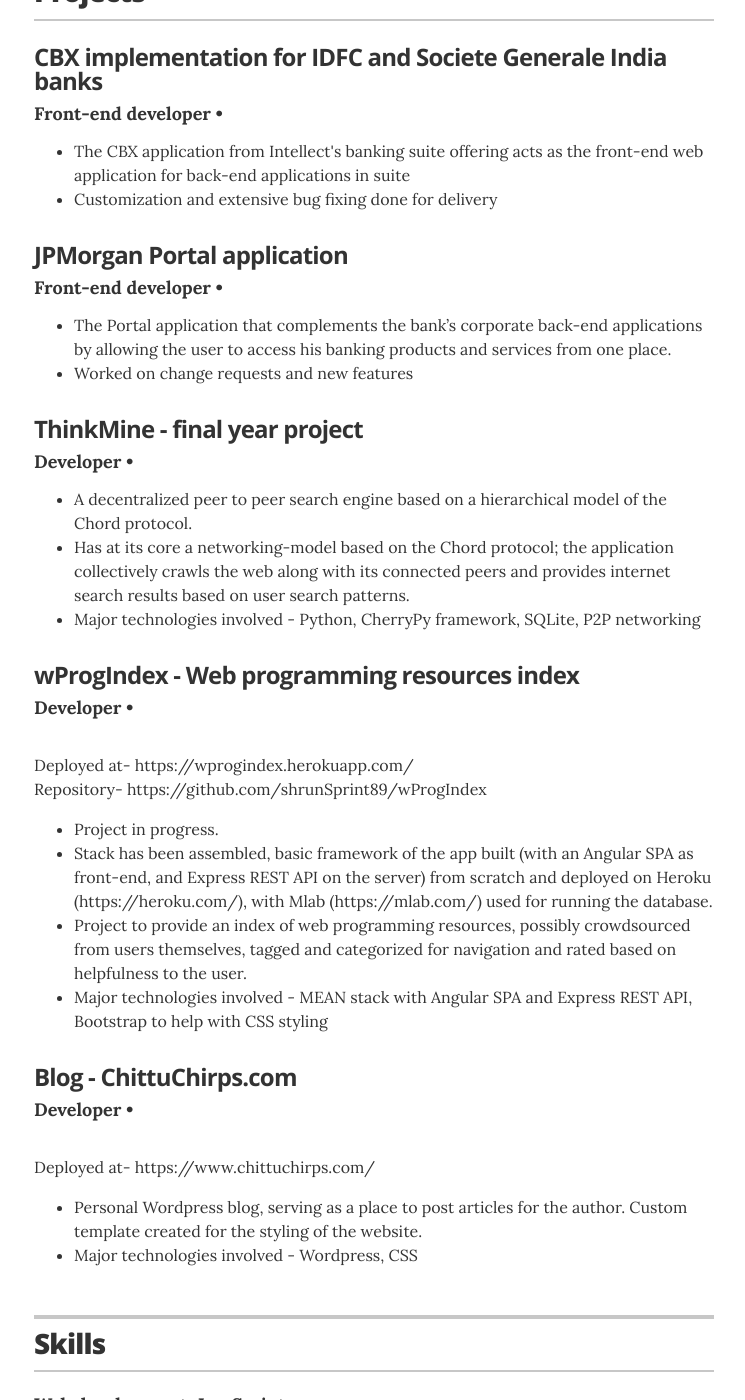
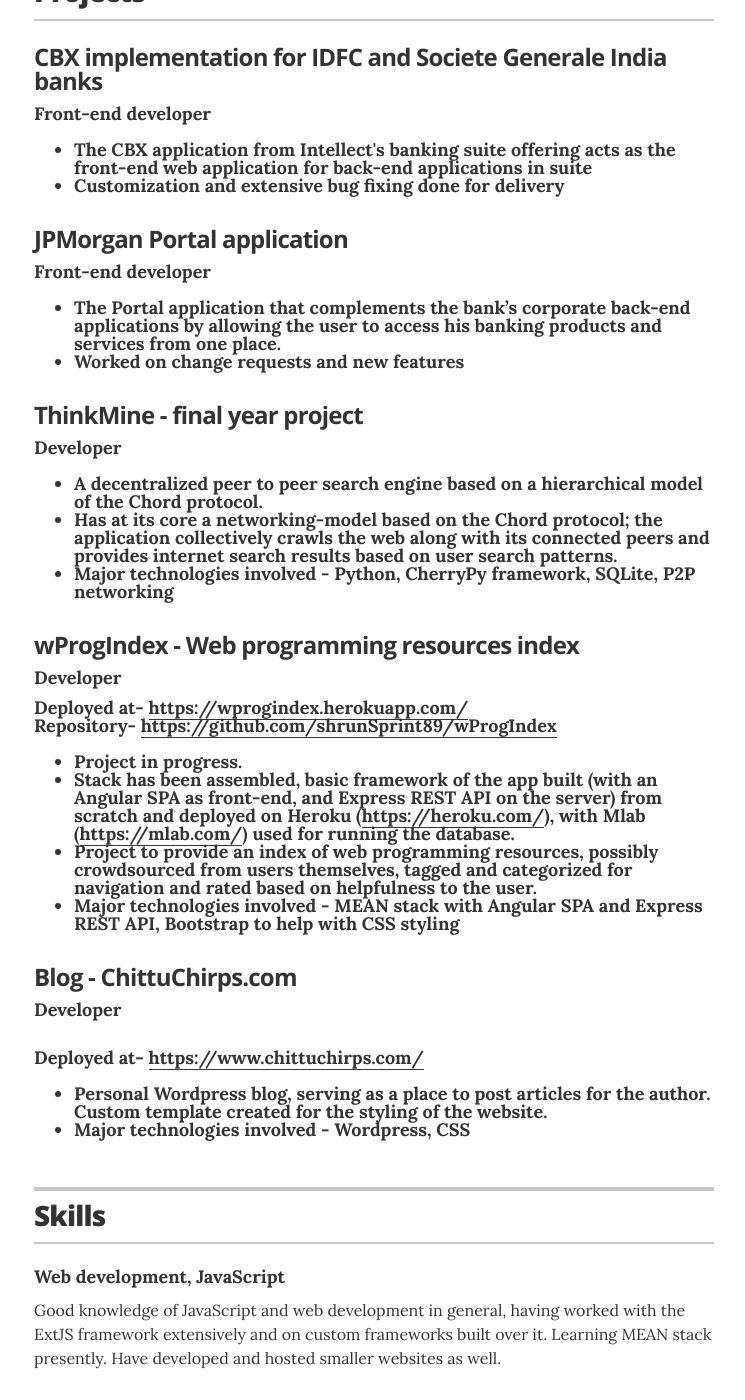
Before and after one commit to shrunSprint89/shrunSprint89.github.io, a Jekyll site: the page built from index.html, in a window 1280 px wide and 1400 px high, scrolled down 1546 px. Shown: the whole window, without its empty margins (266-1011 px from the left). Built offline with Jekyll 4.4.1, drawn with Linux system fonts in a browser that asks for light colours; some of the changed text lies outside the part shown.

Commit message:
Fixing formatting and data issues after initial changes

```diff
--- a/Gemfile
+++ b/Gemfile
@@ -3,3 +3,5 @@
 gem 'github-pages'
 # this gem provides regeneration support improvements on Windows
 gem 'wdm', '>= 0.1.0' if Gem.win_platform?
+
+gem 'github-pages', group: :jekyll_plugins
--- a/_data/education.yml
+++ b/_data/education.yml
@@ -1,16 +1,17 @@
 # Degree
 - degree: Bachelor of Computer Science and Engineering
   uni: College of Engineering, Guindy (Anna university, Chennai)
-  year: 2007 &mdash; 2011
+  #year: 2007 &mdash; 2011 #Year and age are personal and need to put up open to everyone.
   #awards:
   #  - award: Summa Cumme Laude graduate
   summary: Graduated with first class degree
 
 - degree: Higher Secondary Schooling
   uni: SRV Hr. Sec. school, Rasipuram
-  #year: 2004
+  #year: Completed &mdash; 2007
   #award: Most likely to succeed
   #summary: You can choose to have either a single or multiple awards
 
 - degree: Secondary Schooling
   uni: Montfort A.I. Hr. Sec. School, Yercaud
+  #year: Completed &mdash; 2005
--- a/_data/experience.yml
+++ b/_data/experience.yml
@@ -3,7 +3,7 @@
 - company: Intellect Design Arena Ltd, Chennai
   position: Team lead (Developer)
   duration: September 2014 &mdash; December 2016
-  summary: <ul class="resume-item-list"><li>Played role of front-end developer in the iGTB banking suite implementation for the IDFC bank (http://www.idfc.com/) and also for the Societe Generale India bank (https://www.societegenerale.asia/en/). </li><li>Role included developing and implementing customizations for the CBX application (customer facing front-end application), which is part of the iGTB suite provided by Intellect.</li><li>Development work primarily in JavaScript and Java (custom framework based on the ExtJS framework), Oracle database, iBatis framework.</li></ul>
+  summary: <ul class="resume-item-list"><li>Played role of front-end developer in the iGTB banking suite implementation for the IDFC bank (<a href="http://www.idfc.com/">http://www.idfc.com/</a>) and also for the Societe Generale India bank (<a href="https://www.societegenerale.asia/en/">https://www.societegenerale.asia/en/</a>). </li><li>Role included developing and implementing customizations for the CBX application (customer facing front-end application), which is part of the iGTB suite provided by Intellect.</li><li>Development work primarily in JavaScript and Java (custom framework based on the ExtJS framework), Oracle database, iBatis framework.</li></ul>
 
 # Director of Digital Stratgy
 - company: PolarisFT, Chennai
--- a/_data/projects.yml
+++ b/_data/projects.yml
@@ -27,11 +27,11 @@
   role: Developer
   #duration: 2007 &mdash; Present
   # url: "#"
-  description: <br/>Deployed at- https://wprogindex.herokuapp.com/ <br/>Repository- https://github.com/shrunSprint89/wProgIndex  <ul class="resume-item-list"><li>Project in progress.</li><li>Stack has been assembled, basic framework of the app built (with an Angular SPA as front-end, and Express REST API on the server) from scratch and deployed on Heroku (https://heroku.com/), with Mlab (https://mlab.com/) used for running the database.</li><li>Project to provide an index of web programming resources, possibly crowdsourced from users themselves, tagged and categorized for navigation and rated based on helpfulness to the user.</li><li>Major technologies involved - MEAN stack with Angular SPA and Express REST API, Bootstrap to help with CSS styling</li></ul>
+  description: Deployed at- <a href="https://wprogindex.herokuapp.com/">https://wprogindex.herokuapp.com/</a> <br/>Repository- <a href="https://github.com/shrunSprint89/wProgIndex">https://github.com/shrunSprint89/wProgIndex</a>  <ul class="resume-item-list"><li>Project in progress.</li><li>Stack has been assembled, basic framework of the app built (with an Angular SPA as front-end, and Express REST API on the server) from scratch and deployed on Heroku (<a href="https://heroku.com/">https://heroku.com/</a>), with Mlab (<a href="https://mlab.com/">https://mlab.com/</a>) used for running the database.</li><li>Project to provide an index of web programming resources, possibly crowdsourced from users themselves, tagged and categorized for navigation and rated based on helpfulness to the user.</li><li>Major technologies involved - MEAN stack with Angular SPA and Express REST API, Bootstrap to help with CSS styling</li></ul>
 
 # wProgIndex
 - project: Blog - ChittuChirps.com
   role: Developer
   #duration: 2007 &mdash; Present
   # url: "#"
-  description: <br/>Deployed at- https://www.chittuchirps.com/ <ul class="resume-item-list"><li>Personal Wordpress blog, serving as a place to post articles for the author. Custom template created for the styling of the website.</li><li>Major technologies involved - Wordpress, CSS</li></ul>
+  description: <br/>Deployed at- <a href="https://www.chittuchirps.com/">https://www.chittuchirps.com/</a> <ul class="resume-item-list"><li>Personal Wordpress blog, serving as a place to post articles for the author. Custom template created for the styling of the website.</li><li>Major technologies involved - Wordpress, CSS</li></ul>
--- a/_layouts/resume.html
+++ b/_layouts/resume.html
@@ -79,7 +79,9 @@
         {% for education in site.data.education %}
         <div class="resume-item" itemscope itemprop="alumniOf" itemtype="http://schema.org/CollegeOrUniversity">
           <h3 class="resume-item-title" itemprop="name">{{ education.uni }}</h3>
-          <h4 class="resume-item-details group" itemprop="description">{{ education.degree }} &bull; {{ education.year }}</h4>
+          <h4 class="resume-item-details group" itemprop="description">{{ education.degree }}
+            <!--&bull; {{ education.year }} -->
+          </h4>
           <h5 class="resume-item-details award-title" itemprop="description">{{ education.award }}</h5>
           <p class="resume-item-copy" itemprop="description">
             <ul class="resume-item-list">
@@ -108,7 +110,10 @@
         <div class="resume-item" itemscope itemtype="http://schema.org/CreativeWork">
           <meta itemprop="creator" content="{{ site.resume_name }}" itemtype="http://schema.org/Person" />
           <h3 class="resume-item-title" itemprop="name">{% if project.url %}<a href="{{ project.url }}" itemprop="url">{{ project.project }}</a>{% else %}{{ project.project }}{% endif %}</h3>
-          <h4 class="resume-item-details" itemprop="description">{{ project.role }}  &bull; {{ project.duration }}</h4>
+          <h4 class="resume-item-details" itemprop="description">{{ project.role }}
+              {% if project.duration %}
+              &bull; {{ project.duration }}</h4>
+              {% endif %}
           <p class="resume-item-copy">{{ project.description }}</p>
         </div>
         {% endfor %}
```
